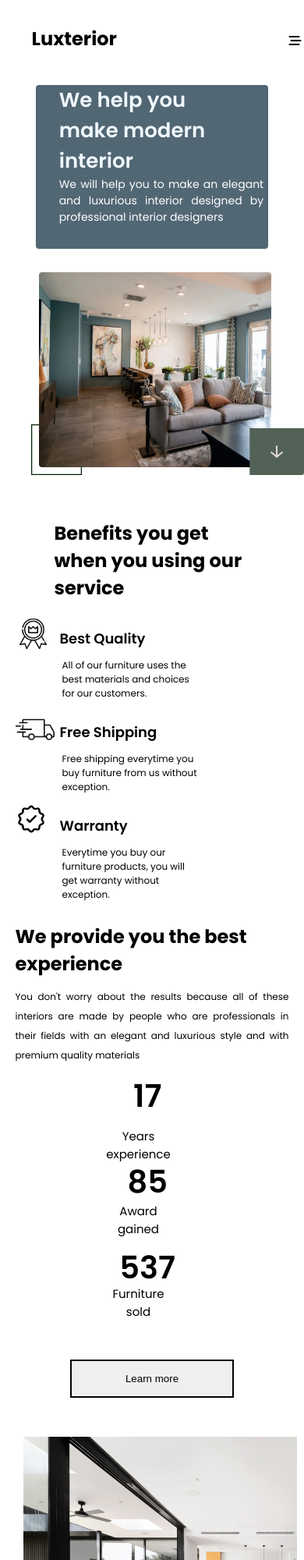
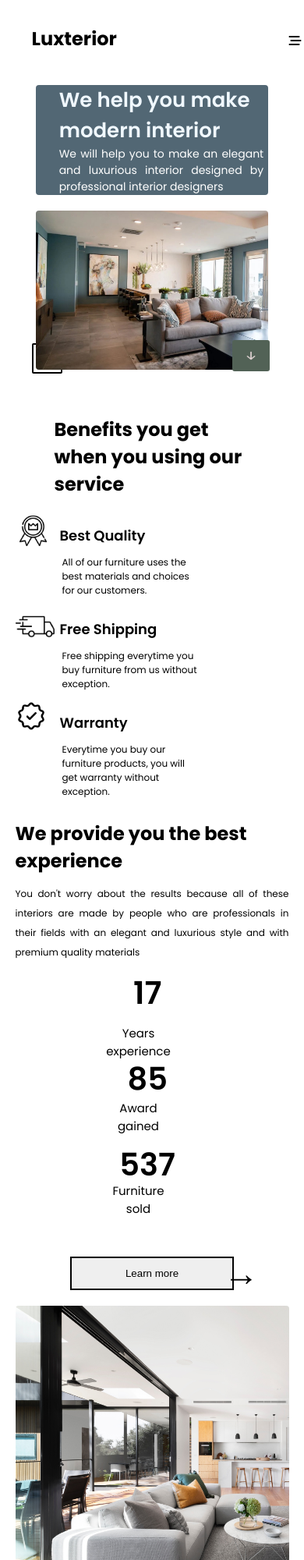
Before and after one commit to rahulpb8/Assignment-3, a plain HTML site: page index.html in a window 390 px wide. Shown: the top 2000 px of the page at 78% size. Drawn offline with Linux system fonts and the light colour scheme.

Commit message:
made changes and added

```diff
--- a/CSS/style.css
+++ b/CSS/style.css
@@ -13,7 +13,7 @@ nav{
     margin: auto;
     display: flex;
     padding: 2% 4%;
-    justify-content: space-between;
+    /* justify-content: space-between; */
     align-items: center;
 }
 .nav-links{
@@ -28,18 +28,18 @@ nav{
 }
 .nav-links ul li{
     list-style: none;
-    display: inline-block;
-    padding: 8px 25px;
+    display: inline-flex;
+    padding: 8px 20px;
     position: relative;
 }
 .nav-links ul li a{
     color: black;
     text-decoration: none;
-    font-size: 20px;
-    font-weight: 700;
+    font-size: 16px;
+    font-weight: 500;
 }
 #search-icon{
-    font-size: 28px;
+    font-size: 26px;
     color: #0d182b;
     margin-right: 115px;
 }
@@ -53,55 +53,60 @@ nav{
     font-weight: 700;
     margin-left: 100px;
 }
-header{
+.banner{
     display: flex;
 }
 .intro-text-box{
-    background-color: rgb(82, 103, 116);
+    left: 0;
+    width: 40%;
     z-index: 1;
     position: absolute;
-    width: 500px;
-    height: 320px;
-    margin-top: 110px;
+    margin-top: 180px;
     border-radius: 4px;
+    background-color: rgb(82, 103, 116);
 }
 .image1{
-    width: 900px;
-    height: 550px;
-    margin-left: 270px;
+    width: 100%;
+    height: 90%;
+    margin-left: 245px;
     border-radius: 4px;
 }
 .intro-image{
+    display: flex;
+    justify-content: center;
     align-items: center;
+    /* height: 500px; */
+    width: 90%;
+}
+.download-box{
+    z-index: 1;
+    position: absolute;
+    margin: 43% 0 0 79%;
 }
 #download-icon{
+    width: 110px;
+    height: 90px;
+    border-radius: 3px;
+}
+.square-box{
     width: 100px;
-    height: 80px;
-    z-index: 1;
-    position: absolute;
-    padding-top: 483px;
-    padding-left: 1085px;
-    border-radius: 3px;
-
-}
-#square-icon{
-    width: 90px;
-    height: 90px;
+    height: 100px;
+    border: 2px solid black;
+    margin: 42% 0 0 -47%;
+    border-radius: 2px;
     z-index: -1;
     position: absolute;
-    padding-top: 487px;
-    padding-left: 243px;
 }
 .intro-text1{
     color: aliceblue;
     font-size: 40px;
     font-weight: 800;
     margin-bottom: 0px;
-    padding-left: 100px;
+    padding: 5% 15% 0 23%;
 }
 .intro-text2{
     color: #fff;
-    padding-left: 100px;
+    padding: 0 15% 0 23%
 }
 .features-heading{
     font-size: 40px;
@@ -118,9 +123,6 @@ header{
     padding-top: 75px;
     padding-left: 0px;
     font-weight: bolder;
-}
-.features{
-    max-width: 1150px;
 }
 .features-desc{
     display: grid;
@@ -196,17 +198,20 @@ header{
 .total-sold{
     flex: 1;
 }
+.learn-more{
+    display: flex;
+    position: relative;
+}
 #LM-btn{
-    margin: 4px 2px;
-    padding: 15px 32px;
+    padding: 16px 32px;
     color: black;
     border: 2px solid #030303;
 }
 .lm-right-arrow{
-    font-size: 50px;
+    font-size: 45px;
     position: absolute;
-    right: 38%;
-    bottom: -142%;
+    right: 73%;
+    align-self: center;
 }
 .process{
     display: flex;
@@ -226,7 +231,6 @@ header{
 .process-image{
     flex: 1;
     justify-content: center;
-
 }
 #image3{
     width: 500px;
@@ -256,7 +260,6 @@ header{
   }
 .process-heading{
     display: flex;
-
 }
 .timeline-dash {
     height: 100%;
@@ -376,14 +379,14 @@ header{
 }
 .subscribe-brief{
     margin: 10px 370px;
-    font-family: 'Segoe UI', Tahoma, Geneva, Verdana, sans-serif;
+    /* font-family: 'Segoe UI', Tahoma, Geneva, Verdana, sans-serif; */
 }
 .subscriber-box{
     margin-top: 40px;
     margin: auto;
     background-color: white;
     display: flex;
-    padding: 10px;
+    padding: 5px 10px 5px 0;
     margin-left: 300px;
     width: fit-content;
     z-index: 0;
@@ -400,7 +403,7 @@ header{
     font-weight: 500;
     border: none;
     outline: none;
-    padding: 10px;
+    padding: 0 10px 0 0;
 }
 .subscriber-box a{
     text-decoration: none;
@@ -480,37 +483,38 @@ footer ul li a{
     .container-contents{
         margin-left: 20px;
     }
-    #download-icon{
-        padding-left: 950px;
-    }
     .image1{
-        width: 700px;
-        height: 480px;
+        /* width: 700px;
+        height: 480px; */
         margin-left: 240px;
     }
+    .download-box{
+        margin: 41% 0 0 84%;
+    }
     #download-icon{
-        padding-left: 855px;
-        padding-top: 410px;
+        width: 90px;
+        height: 75px;
+        border-radius: 3px;
     }
-    #square-icon{
-        padding-left: 218px;
-        padding-top: 410px;
-        width: 85px;
-        height: 85px;
+    .square-box{
+        margin: 42% 0 0 -40%;
+        width: 80px;
+        height: 80px;
     }
     .intro-text-box{
-        left: -56%;
-        width: 100%;
+        /* left: -56%; */
+        margin-top: 110px;
+        width: 400px;
         height: 290px;
     }
     .intro-text1{
         font-size: 37px;
         margin-top: 0;
-        padding-left: 650px;
+        padding: 5% 7% 0 20%;
         font-weight: 750;
     }
     .intro-text2{
-        padding-left: 650px;
+        padding: 0 7% 0 20%
     }
     .features-heading{
         font-size: 37px;
@@ -539,8 +543,7 @@ footer ul li a{
     }
     .lm-right-arrow{
         font-size: 50px;
-        right: 31%;
-        bottom: -207%;
+        right: 57%;
     }
     .process{
         gap: 30px;
@@ -607,6 +610,7 @@ footer ul li a{
     .subscriber-box{
         margin-left: 190px;
         margin-top: 8px;
+        /* margin: 0 auto; */
     }
     .luxterior-footer{
         font-size: 27px;
@@ -666,33 +670,34 @@ footer ul li a{
     .image1{
         width: 500px;
         height: 320px;
-        margin-left: 200px;
+        margin-left: 90px;
     }
     .intro-text-box{
         height: 210px;
+        width: 300px;
         margin-top: 45px;
     }
     .intro-text1{
         font-size: 26px;
-        padding-left: 500px;
+        padding-left: 20%;
         font-weight: 600;
     }
     .intro-text2{
         font-size: 12px;
-        padding-left: 500px;
+        padding-left: 20%;
         margin: 0;
     }
     #download-icon{
-        padding-left: 630px;
-        padding-top: 260px;
-        width: 82px;
-        height: 68px;
+        width: 76px;
+        height: 60px;
     }
-    #square-icon{
-        padding-left: 188px;
-        padding-top: 255px;
-        width: 75px;
-        height: 75px;
+    .download-box{
+        margin: 37% 0 0 70%;
+    }
+    .square-box{
+        margin: 37% 0 0 -49%;
+        width: 60px;
+        height: 60px;
     }
     .features-heading{
         font-size: 32px;
@@ -756,10 +761,12 @@ footer ul li a{
     .total-sold{
         margin: 10px 0 40px 0;
     }
+    #LM-btn{
+        padding: 12px 25px;
+    }
     .lm-right-arrow {
         font-size: 48px;
-        right: 26%;
-        bottom: -127%;
+        right: 52%;
     }
     #image3{
         width: 350px;
@@ -813,6 +820,12 @@ footer ul li a{
         font-size: 13px;
         margin: 13px 22px;
     }
+    .customer-name{
+        font-size: 17px;
+    }
+    .customer-field{
+        font-size: 14px;
+    }
     .subscribe-heading{
         font-size: 32px;
         margin: 16px 160px;
@@ -824,6 +837,7 @@ footer ul li a{
     }
     .subscriber-box{
         margin-left: 70px;
+        padding: 0;
         margin-top: 8px;
     }
     footer{
@@ -905,15 +919,17 @@ footer ul li a{
     .navbar-icons{
         display: none;
     }
-    header{
-        display: flex;
+    .banner{
+        /* display: flex; */
         flex-direction: column;
+        gap: 20px;
     }
     .intro-text-box{
         margin-top: 10px;
         align-self: center;
         position: relative;
         width: 85%;
+        height: 50%;
         left: auto;
     }
     .intro-text1{
@@ -929,26 +945,29 @@ footer ul li a{
     }
     .intro-image{
         width: 100%;
+        height: 50%;
+        display: flex;
+        align-items: center;
         justify-content: center;
 
     }
     .image1{
-        justify-self: center;
         width: 85%;
-        height: 250px;
-        margin: 30px 0 0 30px;
+        height: 100%;
+        margin: auto;
 
     }
+    .download-box{
+        margin: 45% 0 0 65%;
+    }
+    .square-box{
+        margin: 45% 0 0 -69%;
+        width: 35px;
+        height: 35px;
+    }
     #download-icon{
-        padding: 450px 0 0 77%;
-        width: 70px;
-        height: 60px;
-    }
-    #square-icon{
-        padding-left: 20px;
-        padding-top: 445px;
-        width: 65px;
-        height: 65px;
+        width: 48px;
+        height: 40px;
     }
     .features-heading{
         width: 90%;
@@ -1000,10 +1019,8 @@ footer ul li a{
         width: 100%;
     }
     #image2{
-        padding-top: 30px;
         width: 100%;
         height: 100%;
-        margin-left: 10px;
     }
     #exp-heading{
         font-size: 24px;
@@ -1036,8 +1053,7 @@ footer ul li a{
     .lm-right-arrow
     {
         font-size: 45px;
-        right: 15%;
-        bottom: -220%;
+        right: 11%;
     }
     .process{
         flex-direction: column;
@@ -1046,7 +1062,6 @@ footer ul li a{
         justify-content: center;
     }
     #image3{
-        padding-top: 10px;
         height: 100%;
         width: 100%;
     }
@@ -1086,7 +1101,6 @@ footer ul li a{
     }
     .feedback-grid{
         grid-template-columns: auto;
-        justify-content: center;
         margin-top: 10px;
     }
     .fb-customer{
@@ -1099,7 +1113,7 @@ footer ul li a{
         font-size: 12px;
     }
     .subscribe{
-        height: 160px;
+        height: 143px;
     }
     .subscribe-heading{
         margin: 20px 10px 10px 10px;
@@ -1107,7 +1121,7 @@ footer ul li a{
         font-weight: 550;
     }
     .subscribe-brief{
-        font-size: 13px;
+        font-size: 12px;
         margin-left: 0;
         margin-right: 0;
     }
@@ -1118,10 +1132,11 @@ footer ul li a{
     }
     .subscriber-box input[type="text"]{
         font-size: 12px;
+        padding: 6px 10px;
     }
     .subscriber-box a{
         margin-left: 174px;
-        padding: 6px 20px 3px 20px;
+        padding: 0px 20px 0px 20px;
         font-size: 13px;
     }
     .subscriber-box{
@@ -1150,8 +1165,7 @@ footer ul li a{
         margin: 0 auto;
     }
     .lm-right-arrow{
-        right: 43%;
-        bottom: -20%;
+        right: 75%;
     }
     .intro-text-box{
         left: -56%;
@@ -1161,10 +1175,17 @@ footer ul li a{
     .intro-text1{
         font-size: 37px;
         margin-top: 0;
-        padding-left: 2250px;
+        padding:0% 4% 0 2120px;
         font-weight: 750;
     }
     .intro-text2{
-        padding-left: 2250px;
+        padding: 0% 4% 0 2120px;
+    }
+    .square-box{
+        margin: 26% 0 0 -30%;
+
+    }
+    .download-box{
+        margin: 26% 0 0 48%;
     }
 }
--- a/index.html
+++ b/index.html
@@ -12,6 +12,7 @@
 
 </head>
 <body>
+    <header>
         <nav class="nav-container">
             <p class="luxterior">Luxterior</p>
             <label for="opensidebarMenu" class="sidebariconToggle"><i class="fa fa-light fa-bars-staggered"></i></label>
@@ -29,18 +30,23 @@
                 <i id="bar-icon" class="fa fa-light fa-bars-staggered"></i>
             </div>
         </nav>
+    </header>
 
-    <header class="container">
+    <section class="banner container">
         <div class="intro-text-box">
-            <p class="intro-text1">We help you <br>make modern <br>interior</p>
+            <p class="intro-text1">We help you make modern interior</p>
             <p class="intro-text2">We will help you to make an elegant and luxurious interior designed by professional interior designers</p>
         </div>
-        <img id="square-icon" src="Images/square.png" alt="error">
+
         <div class="intro-image">
-            <img class="image1" src="Images/image1.jpg" alt="error">
+            <div class="square-box"></div>
+            <img class="image1" src="Images/image1.jpg" alt="Living-room">
+
+            <div class="download-box">
+                <img id="download-icon" src="Images/down-arrow.png" alt="download-icon">
             </div>
-        <img id="download-icon" src="Images/down-arrow.png" alt="error">
-    </header>
+        </div>
+    </section>
     <section class=" container features">
         <div class="features-title">
             <img class="horizontal-straight-line" src="Images/minus-horizontal-straight-line.png" alt="error">
@@ -48,28 +54,28 @@
         </div>
         <div class="features-desc">
             <div class="features-items">
-                <div>
+                <div class="feature-icons">
                     <img id="quality-icon" src="Images/crown.png" alt="error">
                 </div>
-                <div id="BQ">
+                <div class="feature-briefs">
                     <p class="feature-subheading">Best Quality</p>
                     <p class="feature-brief">All of our furniture uses the best materials and choices for our customers.</p>
                 </div>
             </div>
             <div class="features-items">
-                <div>
+                <div class="feature-icons">
                     <img id="truck-icon" src="Images/delivery-truck.png" alt="error">
                 </div>
-                <div id="FS">
+                <div class="feature-briefs">
                     <p class="feature-subheading">Free Shipping</p>
                     <p class="feature-brief">Free shipping everytime you buy furniture from us without exception.</p>
                 </div>
             </div>
             <div class="features-items">
-                <div>
+                <div class="feature-icons">
                     <img id="badge-icon" src="Images/badge.png" alt="error">
                 </div>
-                <div id="WY">
+                <div class="feature-briefs">
                     <p class="feature-subheading">Warranty</p>
                     <p class="feature-brief">Everytime you buy our furniture products, you will get warranty without exception.</p>
                 </div>
@@ -95,8 +101,10 @@
                 <p class="awards">Award <br>gained</p>
                 <p class="total-sold">Furniture <br>sold</p>
             </div>
+            <div class="learn-more">
                 <button id="LM-btn">Learn more</button>
                 <span class="lm-right-arrow">&#8594;</span>
+            </div>
         </div>
     </section>
     <section class="container process">
```
Lines whose indentation alone changed are shown as unchanged.
